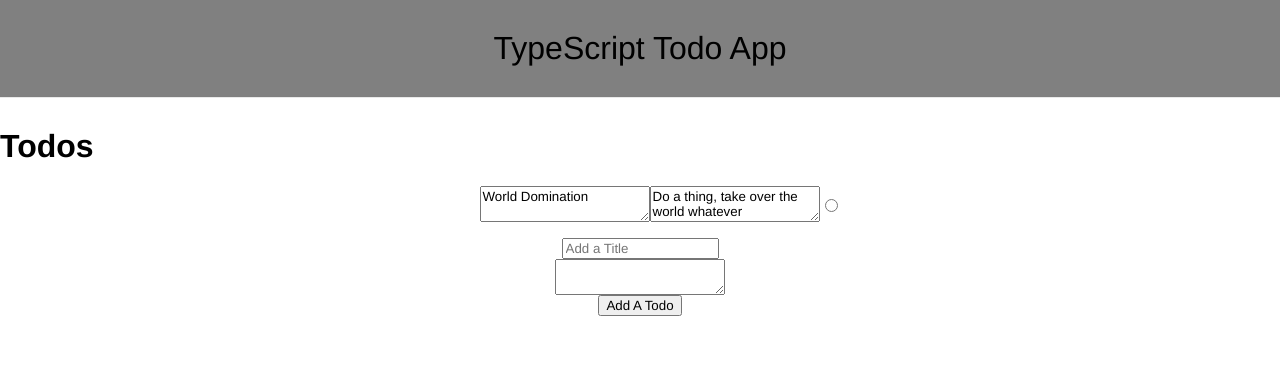
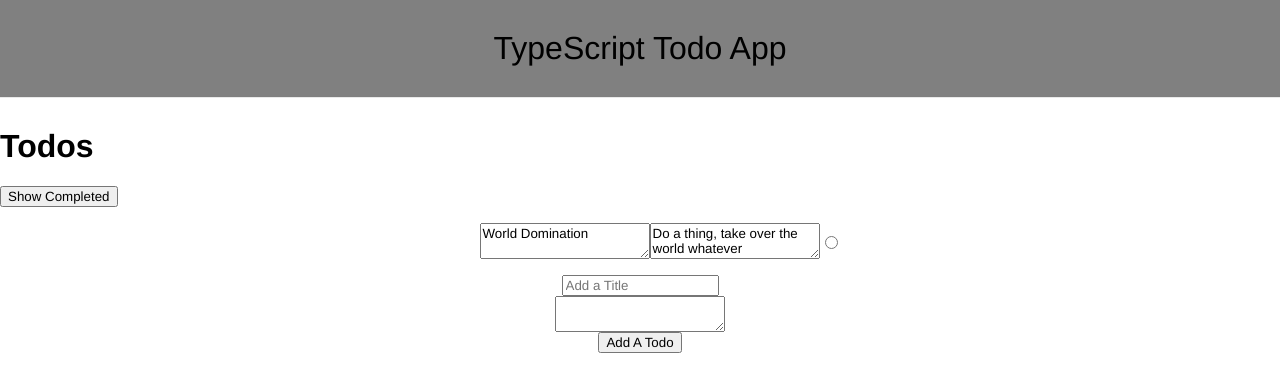
Before and after one commit to Akin909/typescript-todo, a React app: page / in a window 1280 px wide. Shown: the top 392 px of the page. Built offline with nearby package versions, Linux system fonts and the light colour scheme; the HTML template or start-up script is replaced by a standard one.

Commit message:
Add visibility filter filtering complete and incomplete

```diff
--- a/client/src/components/Todos/index.tsx
+++ b/client/src/components/Todos/index.tsx
@@ -15,7 +15,8 @@ interface State {
   title: string,
   body: string,
   completed: boolean,
-  todos: Todo[]
+  todos: Todo[],
+  visibilityFilter: boolean
 }
 
 
@@ -27,6 +28,7 @@ class Todos extends Component<{}, State> {
     todos: [
       { title: 'World Domination', body: 'Do a thing, take over the world whatever', completed: false, id: uuid() }
     ],
+    visibilityFilter: false,
   };
 
   public handleChange = (e: React.FormEvent<HTMLInputElement>): void => {
@@ -56,7 +58,7 @@ class Todos extends Component<{}, State> {
     const selectedIndex: number = todos.findIndex((todo: Todo) => todo.id === id)
     const updated = {
       ...todos[selectedIndex],
-      [name]: value
+      [name]: name === 'completed' ? !todos[selectedIndex].completed : value
     }
     const updatedTodos: Todo[] = [
       ...todos.slice(0, selectedIndex),
@@ -66,24 +68,44 @@ class Todos extends Component<{}, State> {
     this.setState({ todos: updatedTodos })
   }
 
+  public toggleVisibility: () => void = () => this.setState({ visibilityFilter: !this.state.visibilityFilter });
+
+
   public render() {
-    const { todos } = this.state
+    const { todos, visibilityFilter } = this.state
     return (
       <div className={styles.todoContainer}>
         <h1>Todos</h1>
+        <div>
+          <button onClick={this.toggleVisibility}>{visibilityFilter ? 'Show All':'Show Completed'}</button>
+        </div>
         <ul>
-          {todos.map((todo: Todo) => (
+        {todos.map((todo: Todo) => {
+          if(visibilityFilter && !todo.completed) {
+            return null;
+          }
+          return (
             <li className={styles.todo} key={todo.id}>
-              <textarea
-              name="title"
+            <textarea name="title"
               id={todo.id}
               onChange={this.editTodo}
               defaultValue={todo.title}
               className={`${styles.todoSpacing} ${styles.todoTextarea}`}/>
-              <textarea defaultValue={todo.body} className={`${styles.todoSpacing} ${styles.todoTextarea}`} onChange={this.editTodo} name="body" id={todo.id}/>
-              <input onClick={this.editTodo} name="completed" id={todo.id} className={styles.todoSpacing} type="radio" checked={todo.completed} />
+            <textarea
+              defaultValue={todo.body}
+              className={`${styles.todoSpacing} ${styles.todoTextarea}`}
+              onChange={this.editTodo}
+              name="body"
+              id={todo.id}/>
+            <input
+             onClick={this.editTodo}
+             name="completed"
+             id={todo.id}
+             className={styles.todoSpacing}
+             type="radio"
+             checked={todo.completed} />
             </li>
-          ))}
+        ) })}
         </ul>
         <AddTodo onChange={this.handleChange} addTodo={this.addTodo} />
       </div>
```
